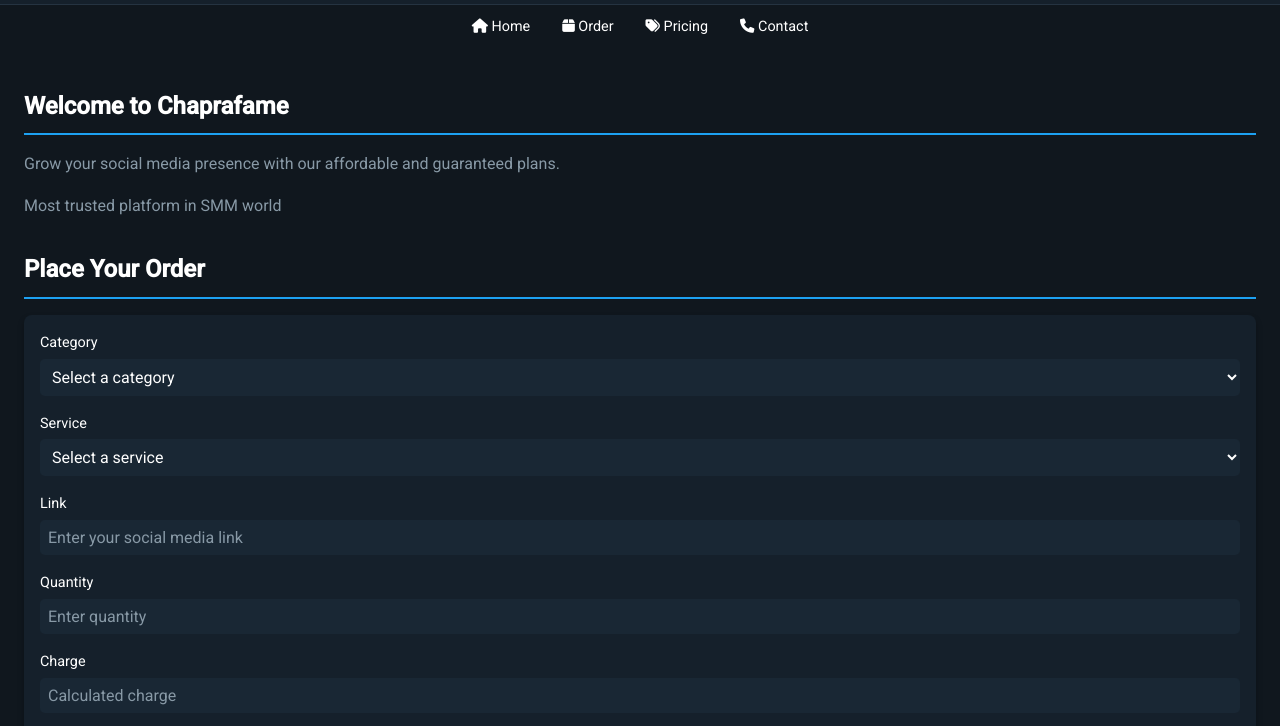
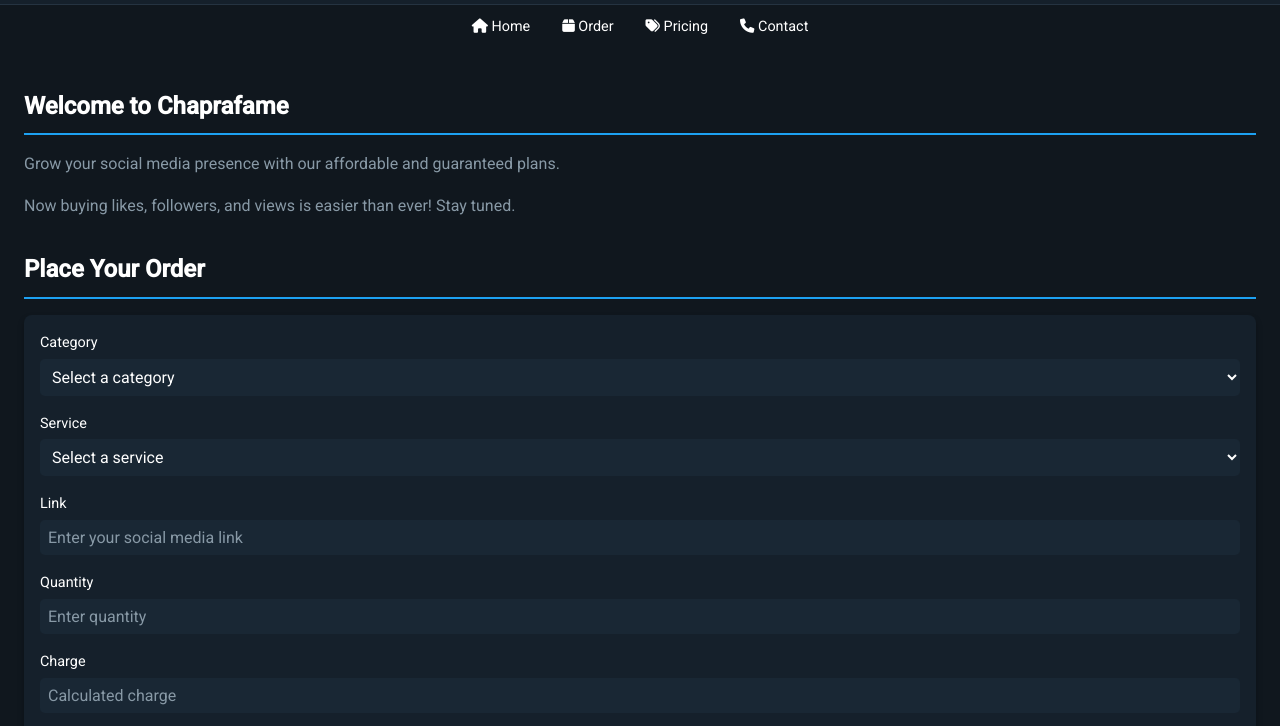
Before and after one commit to dearaditya/chaprafame.github.io, a plain HTML site: page index.html in a window 1280 px wide. Shown: the part 73-799 px from the top of the page. Drawn offline with Linux system fonts and the light colour scheme.

Commit message:
Update index.html
added a paragraph line

```diff
--- a/index.html
+++ b/index.html
@@ -107,7 +107,7 @@
     <section id="home">
       <h2>Welcome to Chaprafame</h2>
       <p>Grow your social media presence with our affordable and guaranteed plans.</p>
-      <p>Most trusted platform in SMM world</p>
+      <p>Now buying likes, followers, and views is easier than ever! Stay tuned.</p>
 
     </section>
 
```
